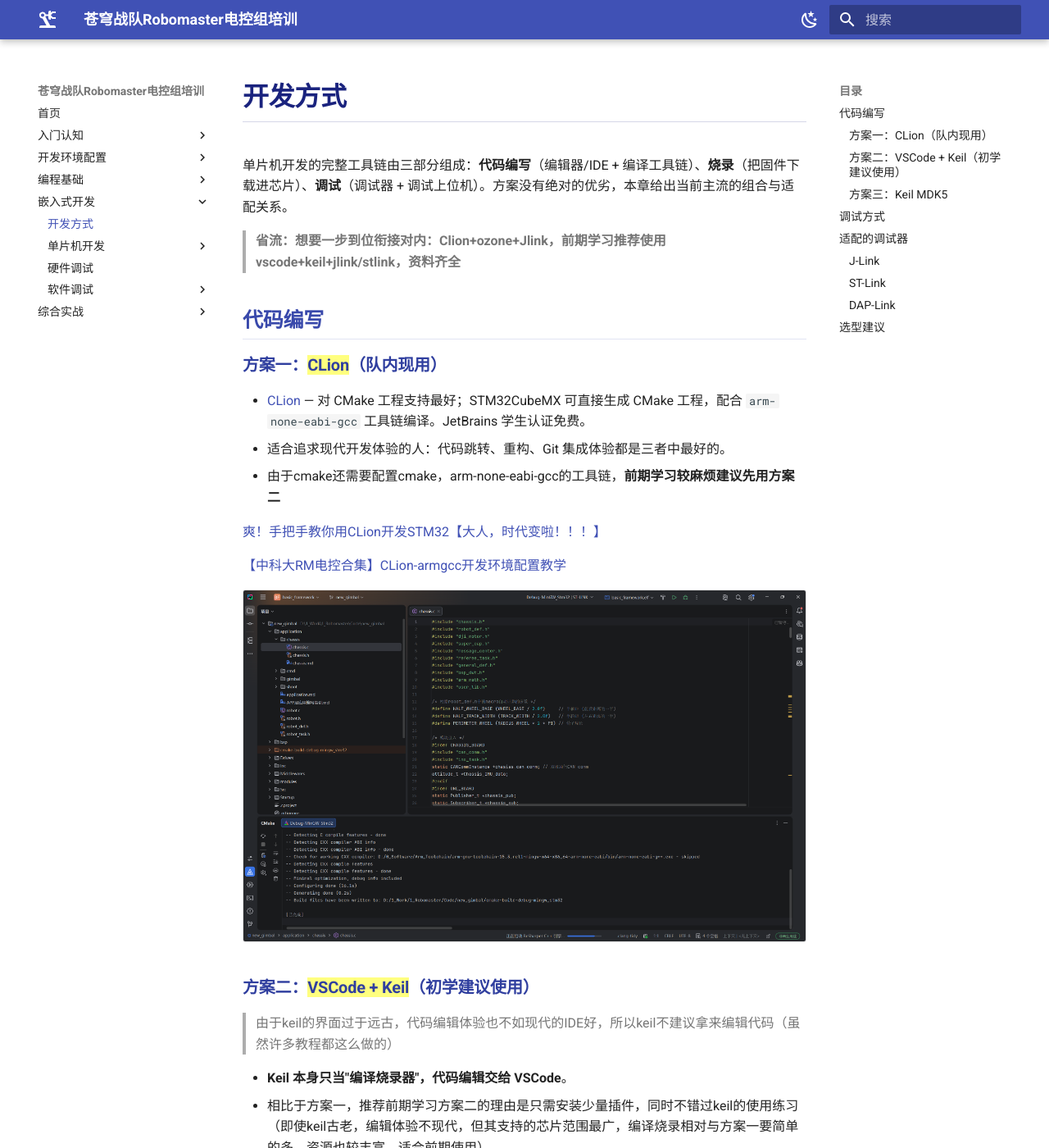
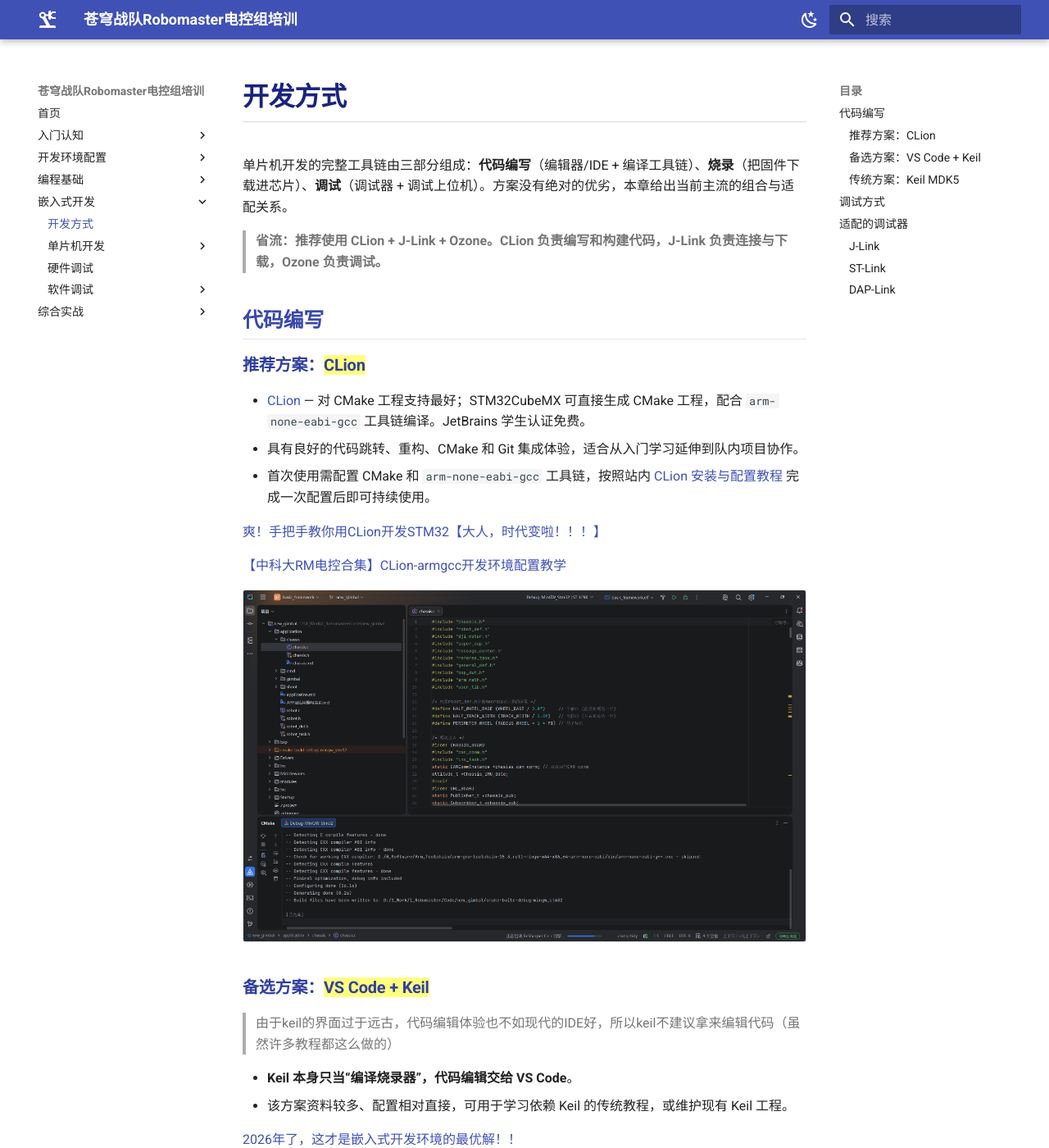
Before and after one commit to Xiaofxx/rm-ec-training, an MkDocs documentation site: the page built from docs/dev-workflow.md, in a window 1280 px wide and 1400 px high. Shown: the whole window at 82% size. Built offline with MkDocs 1.6.1 and Material for MkDocs 9.7.7, drawn with Linux system fonts in a browser that asks for light colours; some of the changed text lies outside the part shown.

Commit message:
docs: 推荐使用 CLion 进行嵌入式开发

```diff
--- a/docs/dev-workflow.md
+++ b/docs/dev-workflow.md
@@ -2,15 +2,15 @@
 
 单片机开发的完整工具链由三部分组成：**代码编写**（编辑器/IDE + 编译工具链）、**烧录**（把固件下载进芯片）、**调试**（调试器 + 调试上位机）。方案没有绝对的优劣，本章给出当前主流的组合与适配关系。
 
-> **省流：想要一步到位衔接对内：Clion+ozone+Jlink，前期学习推荐使用vscode+keil+jlink/stlink，资料齐全**
+> **省流：推荐使用 CLion + J-Link + Ozone。CLion 负责编写和构建代码，J-Link 负责连接与下载，Ozone 负责调试。**
 
 ## 代码编写
 
-### 方案一：==CLion==（队内现用）
+### 推荐方案：==CLion==
 
 - [CLion](https://www.jetbrains.com/clion/) — 对 CMake 工程支持最好；STM32CubeMX 可直接生成 CMake 工程，配合 `arm-none-eabi-gcc` 工具链编译。JetBrains 学生认证免费。
-- 适合追求现代开发体验的人：代码跳转、重构、Git 集成体验都是三者中最好的。
-- 由于cmake还需要配置cmake，arm-none-eabi-gcc的工具链，**前期学习较麻烦建议先用方案二**
+- 具有良好的代码跳转、重构、CMake 和 Git 集成体验，适合从入门学习延伸到队内项目协作。
+- 首次使用需配置 CMake 和 `arm-none-eabi-gcc` 工具链，按照站内 [CLion 安装与配置教程](install-clion.md) 完成一次配置后即可持续使用。
 
 [爽！手把手教你用CLion开发STM32【大人，时代变啦！！！】](https://www.bilibili.com/video/BV1pnjizYEAk?vd_source=0ec807ca37217dda15dcd3c1863ba0c9)
 
@@ -18,12 +18,12 @@
 
 ![image-20260901150140838](assets/image-20260901150140838.png){: style="zoom:50%" }
 
-### 方案二：==VSCode + Keil==（初学建议使用）
+### 备选方案：==VS Code + Keil==
 
 > 由于keil的界面过于远古，代码编辑体验也不如现代的IDE好，所以keil不建议拿来编辑代码（虽然许多教程都这么做的）
 
-- **Keil 本身只当"编译烧录器"，代码编辑交给 VSCode**。
-- 相比于方案一，推荐前期学习方案二的理由是只需安装少量插件，同时不错过keil的使用练习（即使keil古老，编辑体验不现代，但其支持的芯片范围最广，编译烧录相对与方案一要简单的多，资源也较丰富，适合前期使用）
+- **Keil 本身只当“编译烧录器”，代码编辑交给 VS Code**。
+- 该方案资料较多、配置相对直接，可用于学习依赖 Keil 的传统教程，或维护现有 Keil 工程。
 
 [2026年了，这才是嵌入式开发环境的最优解！！](https://www.bilibili.com/video/BV1vED9BqEiJ?vd_source=0ec807ca37217dda15dcd3c1863ba0c9)
 
@@ -31,7 +31,7 @@
 
 ![image-20260901150334824](assets/image-20260901150334824.png){: style="zoom:50%" }
 
-### 方案三：Keil MDK5
+### 传统方案：Keil MDK5
 
 - [Keil MDK5](https://www.keil.com/mdk5/) — 传统单片机 IDE，编写、编译、烧录、调试一体，网上教程与历史工程模板最多。
 
@@ -39,7 +39,7 @@
 
 ## 调试方式
 
-- **Keil 在线调试** — 断点、单步、观察变量与外设寄存器视图，与 Keil 工程无缝衔接，入门最省事。
+- **Keil 在线调试** — 断点、单步、观察变量与外设寄存器视图，与现有 Keil 工程无缝衔接。
 - ==**[Ozone](https://www.segger.com/products/development-tools/ozone-j-link-debugger)**== — Segger 出品的独立调试上位机，免费使用，支持实时变量监视、波形、指令级分析，配合 **J-Link** 体验最佳；**队内现用方案**。
 - VSCode + Cortex-Debug 插件（基于 OpenOCD/pyOCD）。
 
@@ -76,8 +76,3 @@
 
 > 本质上，**任何调试器的目的都是把编译的elf/axf二进制文件，写进开发板的芯片内部**，这个概念必须理解！！后续烧录遇到的问题，都排查：
 > 硬件接线、二进制文件是否选择正确、是否正确编译、芯片型号是否选对、程序起始位置是否选对
-
-## 选型建议
-
-- ==新生入门：VScode+Keil 或 CLion 二选一，先把"编写 → 编译 → 烧录 → 点灯"跑通==
-- 队内统一方向：**CLion 编写 + Ozone 调试 + J-Link**
```
Also changed, not shown: docs/stm32.md (+3 -2 lines).
